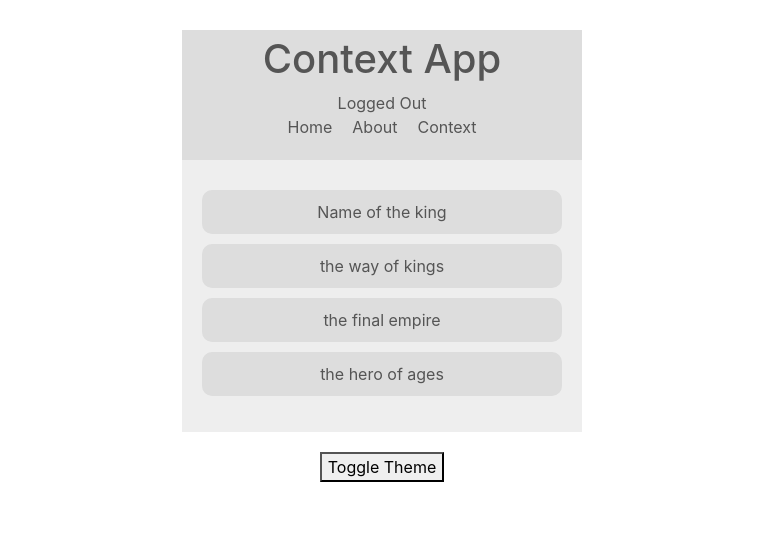
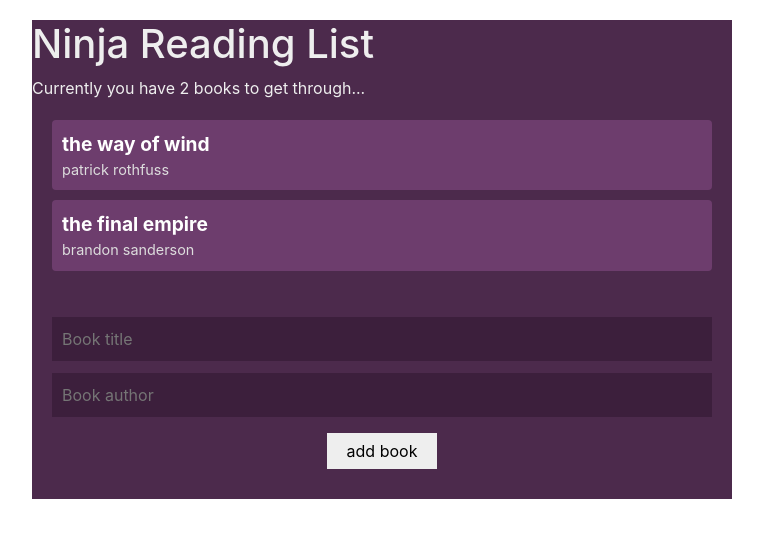
Before and after one commit to gauravsbagul/react-hooks-useContext-API, a React (Create React App) app: page / in a window 1280 px wide. Shown: the top 538 px of the page, without its empty margins (258-1021 px from the left). Built offline with nearby package versions, Linux system fonts and the light colour scheme.

Commit message:
Book add remove done

```diff
--- a/src/App.js
+++ b/src/App.js
@@ -1,23 +1,16 @@
 import React from "react"
-
 import NavBar from "./components/NavBar"
+import BookContextProvider from "./contexts/BookContext"
 import BookList from "./components/BookList"
-import ThemeContextProvider from "./contexts/ThemeContext"
-import ThemeToggle from "./components/ThemeToggle"
-import AuthContextProvider from "./contexts/AuthContext"
-import BookContextProvider from "./contexts/BookContext"
+import NewBookForm from "./components/BookForm"
 const App = () => {
   return (
     <div className="App">
-      <AuthContextProvider>
-        <ThemeContextProvider>
-          <NavBar />
-          <BookContextProvider>
-            <BookList />
-          </BookContextProvider>
-          <ThemeToggle />
-        </ThemeContextProvider>
-      </AuthContextProvider>
+      <BookContextProvider>
+        <NavBar />
+        <BookList />
+        <NewBookForm />
+      </BookContextProvider>
     </div>
   )
 }
--- /dev/null
+++ b/src/components/BookDetails.js
@@ -0,0 +1,15 @@
+import React, { useContext } from "react"
+import { BookContext } from "./../contexts/BookContext"
+
+const BookDetails = ({ book }) => {
+  const { removeBook } = useContext(BookContext)
+
+  return (
+    <li onClick={() => removeBook(book.id)}>
+      <div className="title">{book.title}</div>
+      <div className="author">{book.author}</div>
+    </li>
+  )
+}
+
+export default BookDetails
--- /dev/null
+++ b/src/components/BookForm.js
@@ -0,0 +1,35 @@
+import React, { useContext, useState } from "react"
+import { BookContext } from "./../contexts/BookContext"
+
+const NewBookForm = () => {
+  const { addBook } = useContext(BookContext)
+  const [title, setTitle] = useState("")
+  const [author, setAuthor] = useState("")
+
+  const handleSubmit = (e) => {
+    e.preventDefault()
+    addBook(title, author)
+    setAuthor("")
+    setTitle("")
+  }
+  return (
+    <form onSubmit={handleSubmit}>
+      <input
+        type="text"
+        placeholder="Book title"
+        value={title}
+        onChange={(e) => setTitle(e.target.value)}
+        required
+      />
+      <input
+        type="text"
+        placeholder="Book author"
+        value={author}
+        onChange={(e) => setAuthor(e.target.value)}
+        required
+      />
+      <input type="submit" value="add book" />
+    </form>
+  )
+}
+export default NewBookForm
--- a/src/components/BookList.js
+++ b/src/components/BookList.js
@@ -1,29 +1,22 @@
 // @ts-nocheck
 
 import React, { useContext } from "react"
-import { ThemeContext } from "./../contexts/ThemeContext"
 import { BookContext } from "./../contexts/BookContext"
+import BookDetails from "./BookDetails"
 
 const BookList = () => {
-  const { isLightTheme, light, dark } = useContext(ThemeContext)
   const { books } = useContext(BookContext)
 
-  const theme = isLightTheme ? light : dark
-  return (
-    <div
-      className="book-list"
-      style={{ color: theme.syntax, background: theme.bg }}
-    >
+  return books.length ? (
+    <div className="book-list">
       <ul>
         {books.map((book) => {
-          return (
-            <li key={book.id} style={{ background: theme.ui }}>
-              {book.title}
-            </li>
-          )
+          return <BookDetails book={book} key={book.id} />
         })}
       </ul>
     </div>
+  ) : (
+    <div className="empty">No books to read</div>
   )
 }
 
--- a/src/components/NavBar.js
+++ b/src/components/NavBar.js
@@ -1,24 +1,15 @@
 // @ts-nocheck
 import React, { useContext } from "react"
-import { ThemeContext } from "./../contexts/ThemeContext"
-import { AuthContext } from "../contexts/AuthContext"
+import { BookContext } from "./../contexts/BookContext"
 
 const NavBar = () => {
-  const { isLightTheme, dark, light } = useContext(ThemeContext)
-  const { toggleAuth, isAuthenticated } = useContext(AuthContext)
-  const theme = isLightTheme ? light : dark
+  const { books } = useContext(BookContext)
+  console.log("TCL:: NavBar -> books", books)
   return (
-    <nav style={{ background: theme.ui, color: theme.syntax }}>
-      <h1>Context App</h1>
-      <div onClick={toggleAuth}>
-        {isAuthenticated ? "Logged In" : "Logged Out"}
-      </div>
-      <ul>
-        <li>Home</li>
-        <li>About</li>
-        <li>Context</li>
-      </ul>
-    </nav>
+    <div className="navBar">
+      <h1>Ninja Reading List</h1>
+      <p>Currently you have {books.length} books to get through...</p>
+    </div>
   )
 }
 
--- a/src/components/ThemeToggle.js
+++ /dev/null
@@ -1,10 +0,0 @@
-// @ts-nocheck
-import React, { useContext } from "react"
-import { ThemeContext } from "./../contexts/ThemeContext"
-
-const ThemeToggle = () => {
-  const { toggleTheme } = useContext(ThemeContext)
-  return <button onClick={toggleTheme}>Toggle Theme</button>
-}
-
-export default ThemeToggle
--- a/src/contexts/BookContext.js
+++ b/src/contexts/BookContext.js
@@ -5,14 +5,21 @@
 
 const BookContextProvider = (props) => {
   const [books, setBooks] = useState([
-    { title: "Name of the king", id: 1 },
-    { title: "the way of kings", id: 2 },
-    { title: "the final empire", id: 3 },
-    { title: "the hero of ages", id: 4 },
+    { title: "the way of wind", author: "patrick rothfuss", id: 1 },
+    { title: "the final empire", author: "brandon sanderson", id: 2 },
   ])
 
+  const addBook = (title, author) => {
+    setBooks([...books, { title, author, id: books.length + 1 }])
+  }
+
+  const removeBook = (id) => {
+    setBooks([...books.filter((book) => book.id != id)])
+  }
+  console.log("TCL:: addBook -> books", books)
+
   return (
-    <BookContext.Provider value={{ books }}>
+    <BookContext.Provider value={{ books, removeBook, addBook }}>
       {props.children}
     </BookContext.Provider>
   )
--- a/src/contexts/ThemeContext.js
+++ /dev/null
@@ -1,40 +0,0 @@
-// @ts-nocheck
-import React, { createContext, Component } from "react"
-
-export const ThemeContext = createContext()
-
-class ThemeContextProvider extends Component {
-  constructor(props) {
-    super(props)
-    this.state = {
-      isLightTheme: true,
-      light: {
-        syntax: "#555",
-        ui: "#ddd",
-        bg: "#eee",
-      },
-      dark: {
-        syntax: "#ddd",
-        ui: "#333",
-        bg: "#555",
-      },
-    }
-  }
-
-  toggleTheme = () => {
-    this.setState({
-      isLightTheme: !this.state.isLightTheme,
-    })
-  }
-  render() {
-    return (
-      <ThemeContext.Provider
-        value={{ ...this.state, toggleTheme: this.toggleTheme }}
-      >
-        {this.props.children}
-      </ThemeContext.Provider>
-    )
-  }
-}
-
-export default ThemeContextProvider
--- a/src/index.css
+++ b/src/index.css
@@ -1,37 +1,33 @@
 body {
   margin: 0;
-  font-family: -apple-system, BlinkMacSystemFont, 'Segoe UI', 'Roboto', 'Oxygen',
-    'Ubuntu', 'Cantarell', 'Fira Sans', 'Droid Sans', 'Helvetica Neue',
+  font-family: -apple-system, BlinkMacSystemFont, "Segoe UI", "Roboto", "Oxygen",
+    "Ubuntu", "Cantarell", "Fira Sans", "Droid Sans", "Helvetica Neue",
     sans-serif;
   -webkit-font-smoothing: antialiased;
   -moz-osx-font-smoothing: grayscale;
+  background: #553055;
 }
 
-
-
-/* app styles */
 .App {
-  max-width: 400px;
-  margin: 30px auto;
-  text-align: center;
+  background: #4c2a4c;
+  margin: 20px auto;
+  width: 90%;
+  max-width: 700px;
+  color: #eee;
 }
 
-nav {
-  padding: 5px;
+.navbar {
+  padding: 10px 20px;
+  text-align: center;
+  background: #6d3d6d
 }
 
-nav ul {
-  padding: 0;
-}
-
-nav ul li {
-  display: inline-block;
-  margin: 0 10px;
+.navbar h1 {
+  margin: 10px 0;
 }
 
 .book-list {
-  padding: 20px;
-  margin-bottom: 20px;
+  margin: 20px;
 }
 
 .book-list ul {
@@ -40,7 +36,52 @@
 }
 
 .book-list li {
+  background: #6d3d6d;
+  border-radius: 4px;
   padding: 10px;
+  cursor: pointer;
+  margin: 10px 0;
+}
+
+.book-list li:hover {
+  opacity: 0.7;
+  text-decoration: line-through;
+}
+
+.book-list .title {
+  font-weight: bold;
+  color: #fff;
+  font-size: 1.2em;
+}
+
+.book-list .author {
+  font-size: 0.9em;
+  color: #ddd;
+}
+
+.empty {
+  margin: 20px;
+  text-align: center;
+}
+
+form {
+  padding: 20px;
+}
+
+input[type='text'] {
+  width: 100%;
+  padding: 10px;
+  box-sizing: border-box;
+  margin: 6px 0;
+  background: #3c1f3c;
+  color: #fff;
+  border: 0;
+}
+
+input[type='submit'] {
   margin: 10px auto;
-  border-radius: 10px;
+  background: #eee;
+  border: 0;
+  padding: 6px 20px;
+  display: block;
 }
```
